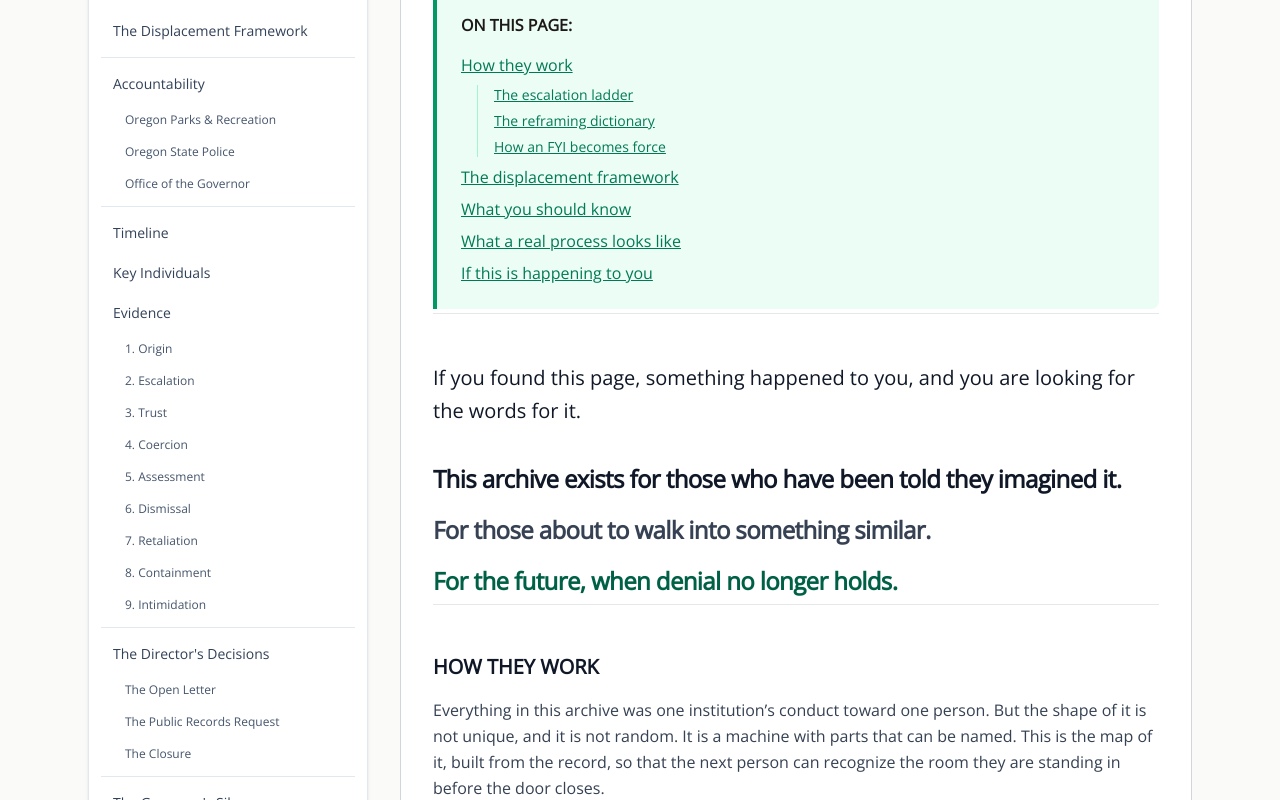
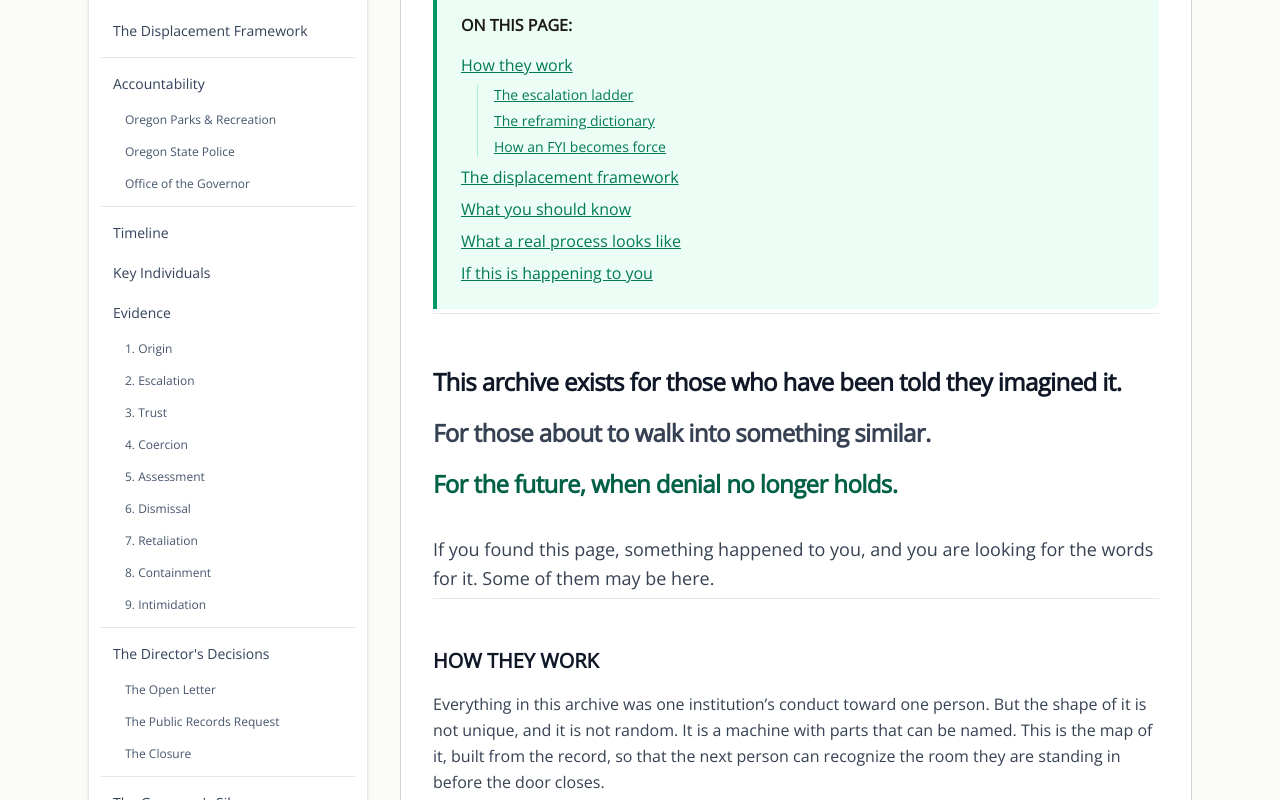
Before and after one commit to rswfire/rswfire.oprd, a Next.js app: page /for-volunteers in a window 1280 px wide. Shown: the part 398-1198 px from the top of the page. Built offline with nearby package versions, Linux system fonts and the light colour scheme.

Commit message:
Intro: trio first, then the hook with its restored ending

```diff
--- a/components/VolunteersIntro.tsx
+++ b/components/VolunteersIntro.tsx
@@ -13,16 +13,16 @@ export default function VolunteersIntro() {
         <section
             className={`transition-opacity duration-700 ${visible ? "opacity-100" : "opacity-0"}`}
         >
-            <p className="text-lg sm:text-xl leading-relaxed text-gray-900">
-                If you found this page, something happened to you, and you are looking for the
-                words for it.
-            </p>
-
-            <p className="mt-8 text-xl sm:text-2xl font-semibold leading-relaxed tracking-tight text-gray-900">
+            <p className="text-xl sm:text-2xl font-semibold leading-relaxed tracking-tight text-gray-900">
                 This archive exists for those who have been told they imagined it.
                 <span className="block mt-3 text-gray-700">For those about to walk into something similar.</span>
                 <span className="block mt-3 text-emerald-800">For the future, when denial no longer holds.</span>
             </p>
+
+            <p className="mt-8 text-lg leading-relaxed text-gray-700">
+                If you found this page, something happened to you, and you are looking for the
+                words for it. Some of them may be here.
+            </p>
         </section>
     );
 }
```
